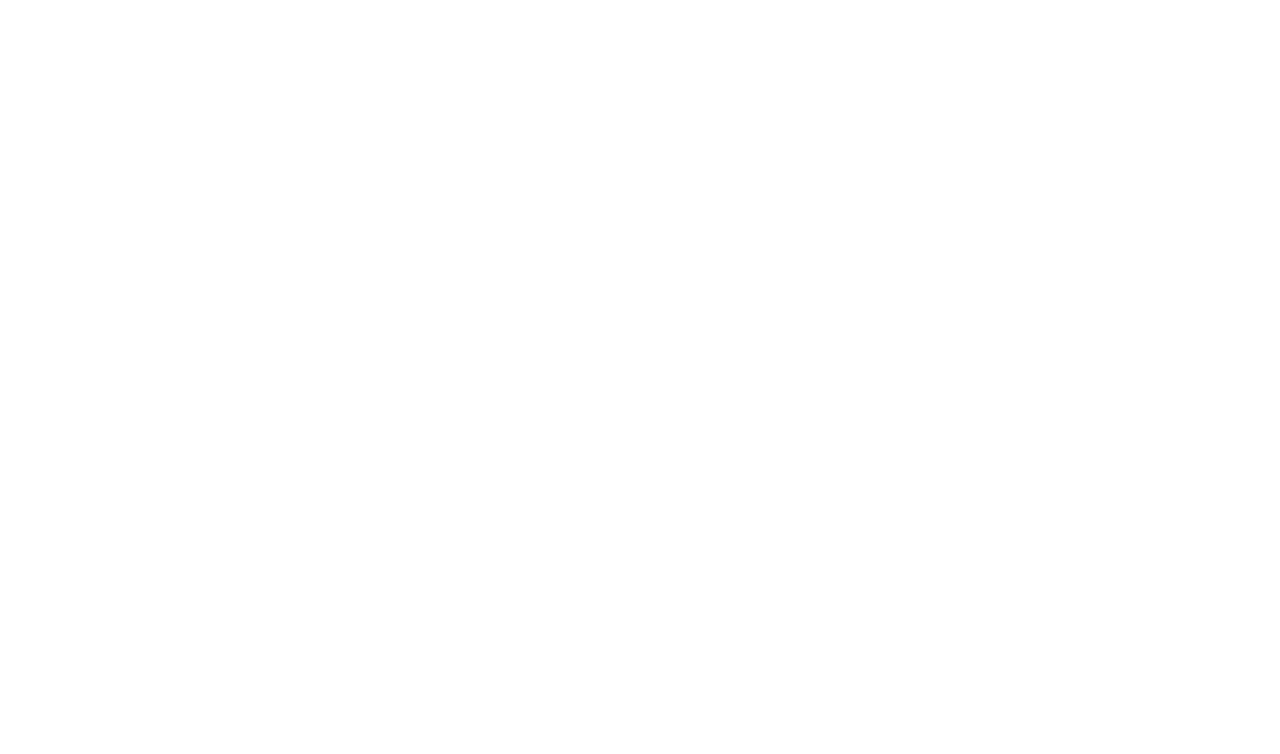
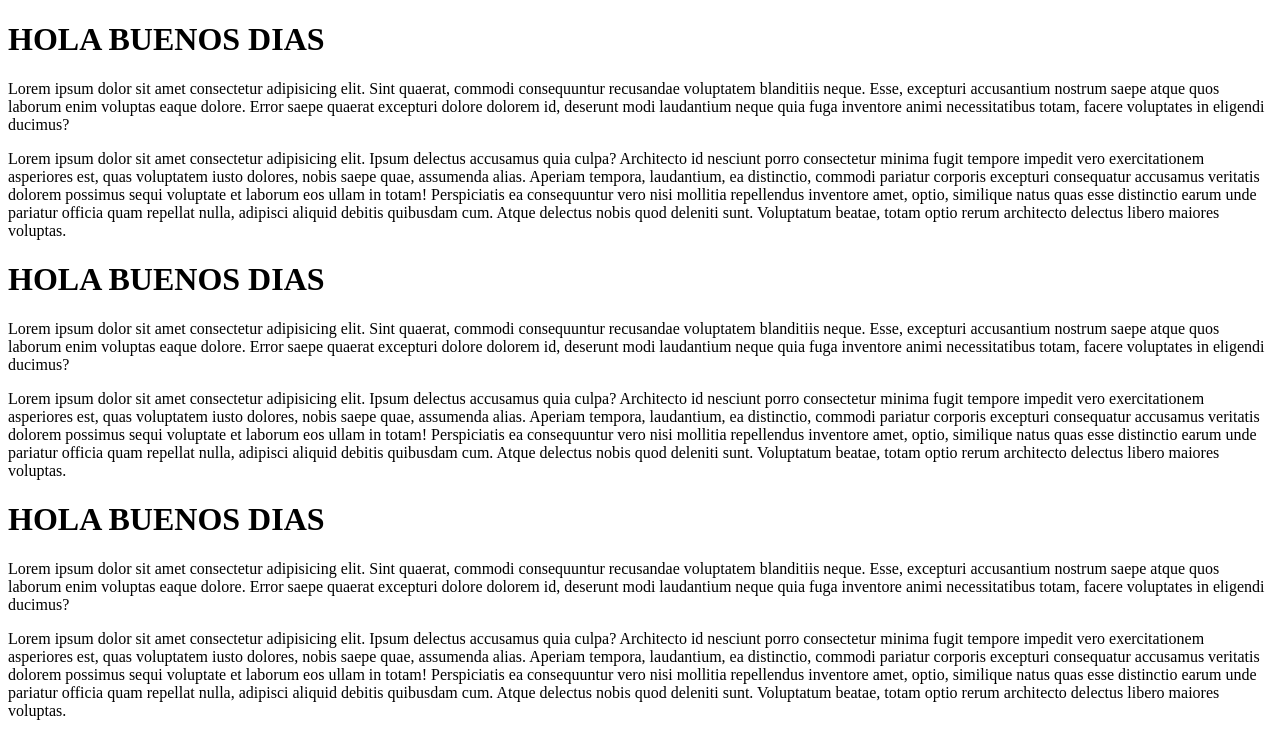
Before and after one commit to Tamara-Morcans/RepoPrueba, a plain HTML site: page hola3.html in a window 1280 px wide. Drawn offline with Linux system fonts and the light colour scheme.

Commit message:
Nuevos textos

```diff
--- a/hola3.html
+++ b/hola3.html
@@ -7,6 +7,19 @@
     <title>hola3</title>
 </head>
 <body>
+    <h1>HOLA BUENOS DIAS</h1>
+    <P>Lorem ipsum dolor sit amet consectetur adipisicing elit. Sint quaerat, commodi consequuntur recusandae voluptatem blanditiis neque. Esse, excepturi accusantium nostrum saepe atque quos laborum enim voluptas eaque dolore. Error saepe quaerat excepturi dolore dolorem id, deserunt modi laudantium neque quia fuga inventore animi necessitatibus totam, facere voluptates in eligendi ducimus?</P>
+
+    <P>Lorem ipsum dolor sit amet consectetur adipisicing elit. Ipsum delectus accusamus quia culpa? Architecto id nesciunt porro consectetur minima fugit tempore impedit vero exercitationem asperiores est, quas voluptatem iusto dolores, nobis saepe quae, assumenda alias. Aperiam tempora, laudantium, ea distinctio, commodi pariatur corporis excepturi consequatur accusamus veritatis dolorem possimus sequi voluptate et laborum eos ullam in totam! Perspiciatis ea consequuntur vero nisi mollitia repellendus inventore amet, optio, similique natus quas esse distinctio earum unde pariatur officia quam repellat nulla, adipisci aliquid debitis quibusdam cum. Atque delectus nobis quod deleniti sunt. Voluptatum beatae, totam optio rerum architecto delectus libero maiores voluptas.</P>
+
+    <h1>HOLA BUENOS DIAS</h1>
+    <P>Lorem ipsum dolor sit amet consectetur adipisicing elit. Sint quaerat, commodi consequuntur recusandae voluptatem blanditiis neque. Esse, excepturi accusantium nostrum saepe atque quos laborum enim voluptas eaque dolore. Error saepe quaerat excepturi dolore dolorem id, deserunt modi laudantium neque quia fuga inventore animi necessitatibus totam, facere voluptates in eligendi ducimus?</P>
+
+    <P>Lorem ipsum dolor sit amet consectetur adipisicing elit. Ipsum delectus accusamus quia culpa? Architecto id nesciunt porro consectetur minima fugit tempore impedit vero exercitationem asperiores est, quas voluptatem iusto dolores, nobis saepe quae, assumenda alias. Aperiam tempora, laudantium, ea distinctio, commodi pariatur corporis excepturi consequatur accusamus veritatis dolorem possimus sequi voluptate et laborum eos ullam in totam! Perspiciatis ea consequuntur vero nisi mollitia repellendus inventore amet, optio, similique natus quas esse distinctio earum unde pariatur officia quam repellat nulla, adipisci aliquid debitis quibusdam cum. Atque delectus nobis quod deleniti sunt. Voluptatum beatae, totam optio rerum architecto delectus libero maiores voluptas.</P>
+    <h1>HOLA BUENOS DIAS</h1>
+    <P>Lorem ipsum dolor sit amet consectetur adipisicing elit. Sint quaerat, commodi consequuntur recusandae voluptatem blanditiis neque. Esse, excepturi accusantium nostrum saepe atque quos laborum enim voluptas eaque dolore. Error saepe quaerat excepturi dolore dolorem id, deserunt modi laudantium neque quia fuga inventore animi necessitatibus totam, facere voluptates in eligendi ducimus?</P>
+
+    <P>Lorem ipsum dolor sit amet consectetur adipisicing elit. Ipsum delectus accusamus quia culpa? Architecto id nesciunt porro consectetur minima fugit tempore impedit vero exercitationem asperiores est, quas voluptatem iusto dolores, nobis saepe quae, assumenda alias. Aperiam tempora, laudantium, ea distinctio, commodi pariatur corporis excepturi consequatur accusamus veritatis dolorem possimus sequi voluptate et laborum eos ullam in totam! Perspiciatis ea consequuntur vero nisi mollitia repellendus inventore amet, optio, similique natus quas esse distinctio earum unde pariatur officia quam repellat nulla, adipisci aliquid debitis quibusdam cum. Atque delectus nobis quod deleniti sunt. Voluptatum beatae, totam optio rerum architecto delectus libero maiores voluptas.</P>
 
 </body>
 </html>
```
